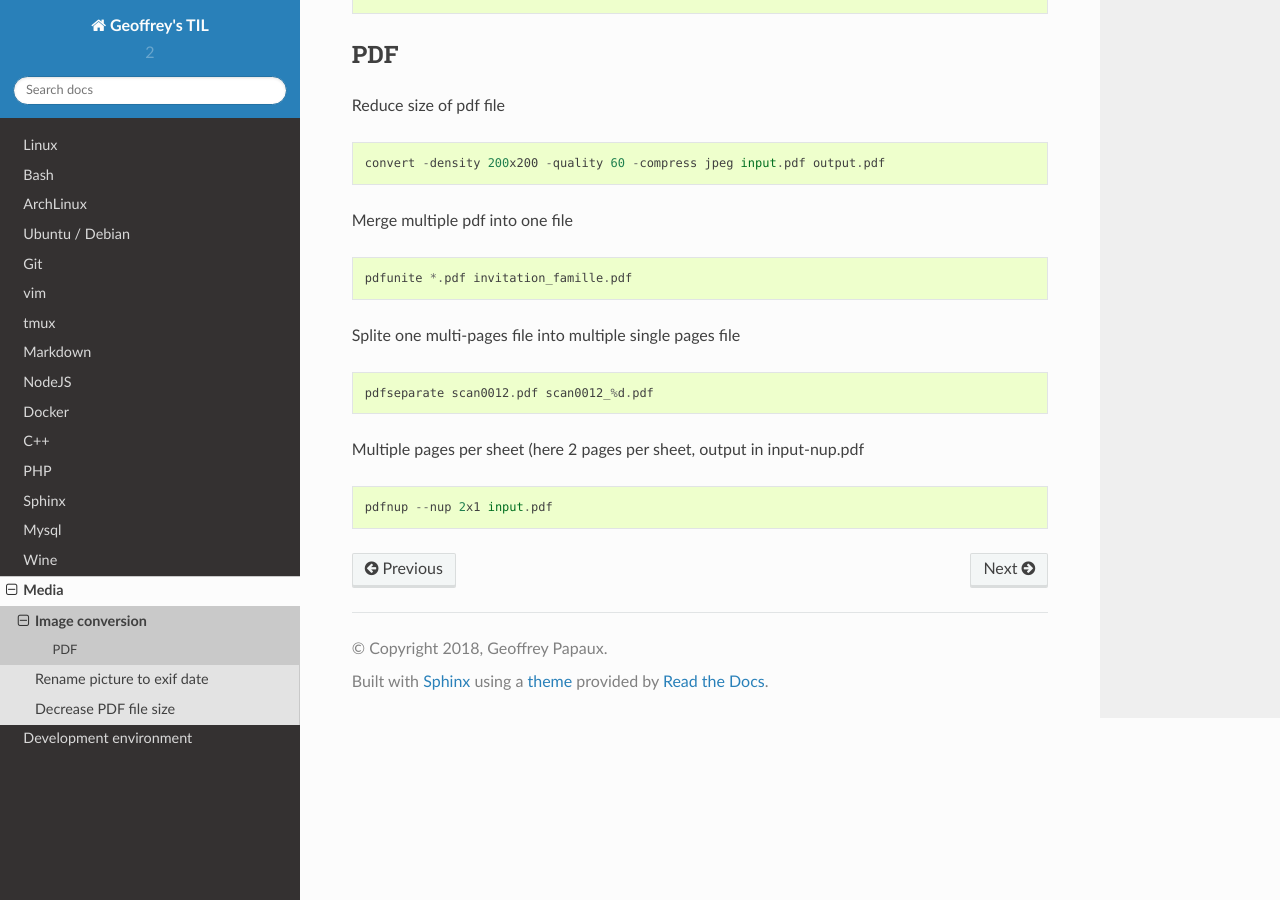
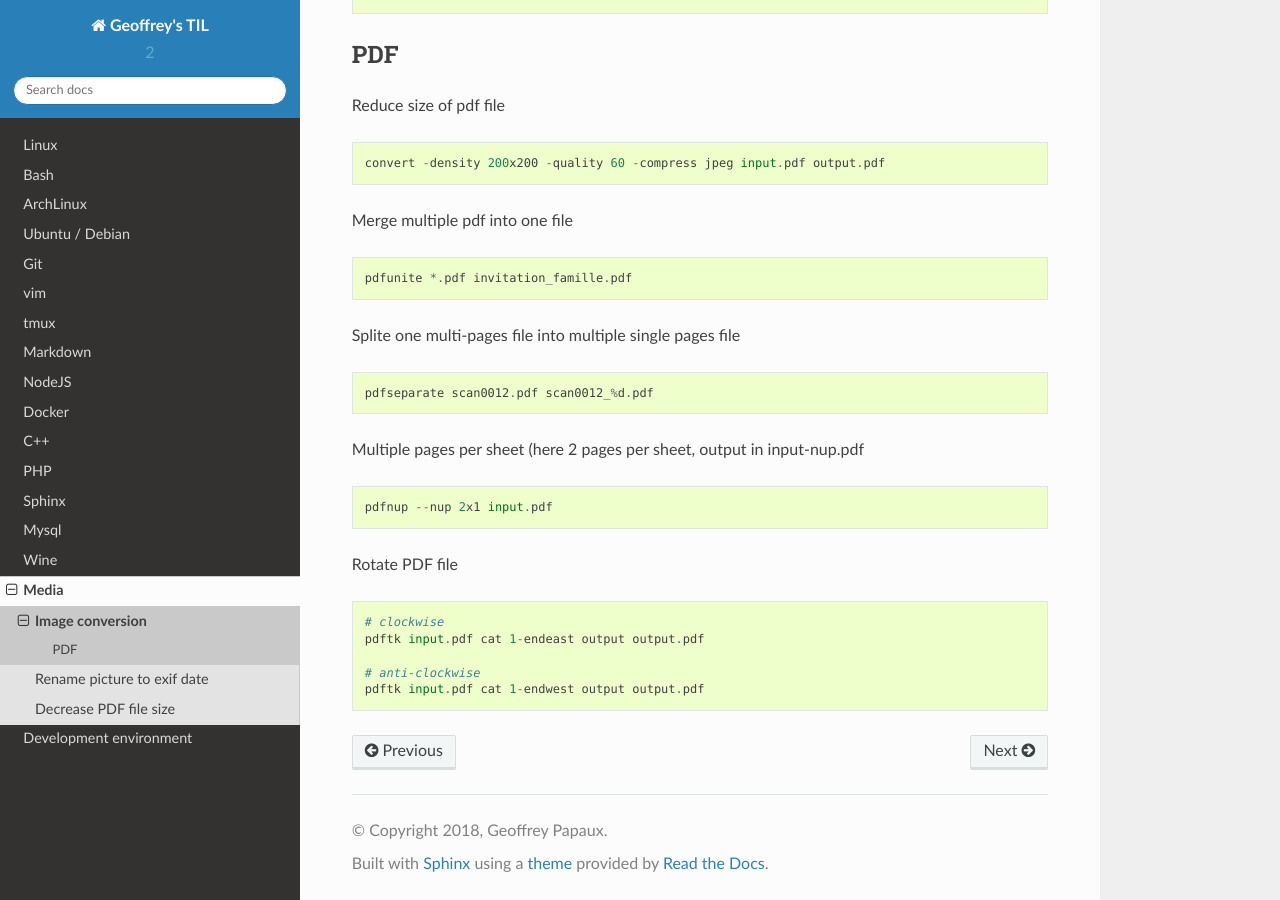
Before and after one commit to papaux/til, a Sphinx documentation site: the page built from source/media/image-conversion.rst, in a window 1280 px wide and 900 px high, scrolled down 1350 px. Built offline with Sphinx 7.4.7 and the Read the Docs theme 2.0.0, drawn with Linux system fonts in a browser that asks for light colours.

Commit message:
media: add how to rotate pdf

```diff
--- a/source/media/image-conversion.rst
+++ b/source/media/image-conversion.rst
@@ -87,3 +87,13 @@ Multiple pages per sheet (here 2 pages per sheet, output in input-nup.pdf
 ::
 
     pdfnup --nup 2x1 input.pdf
+
+Rotate PDF file
+
+::
+
+    # clockwise
+    pdftk input.pdf cat 1-endeast output output.pdf
+
+    # anti-clockwise
+    pdftk input.pdf cat 1-endwest output output.pdf
```
